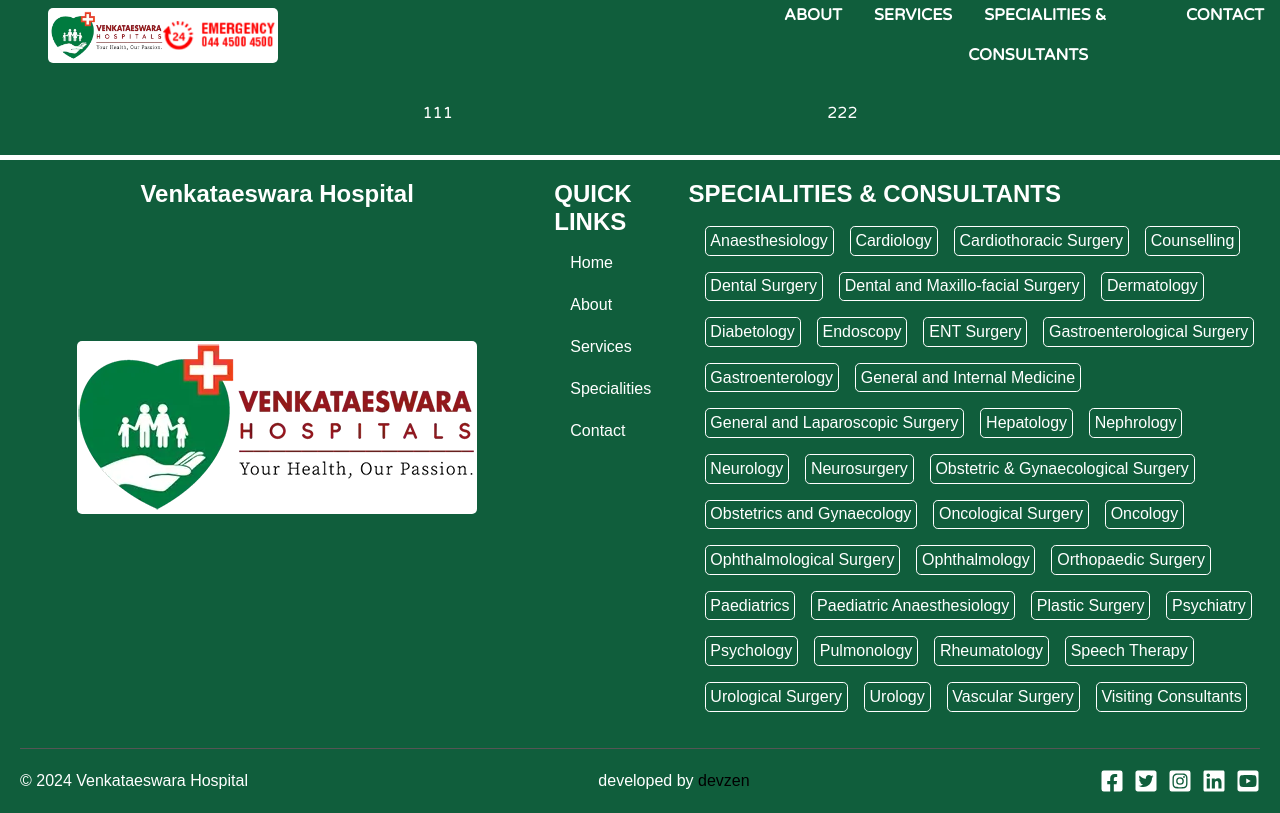
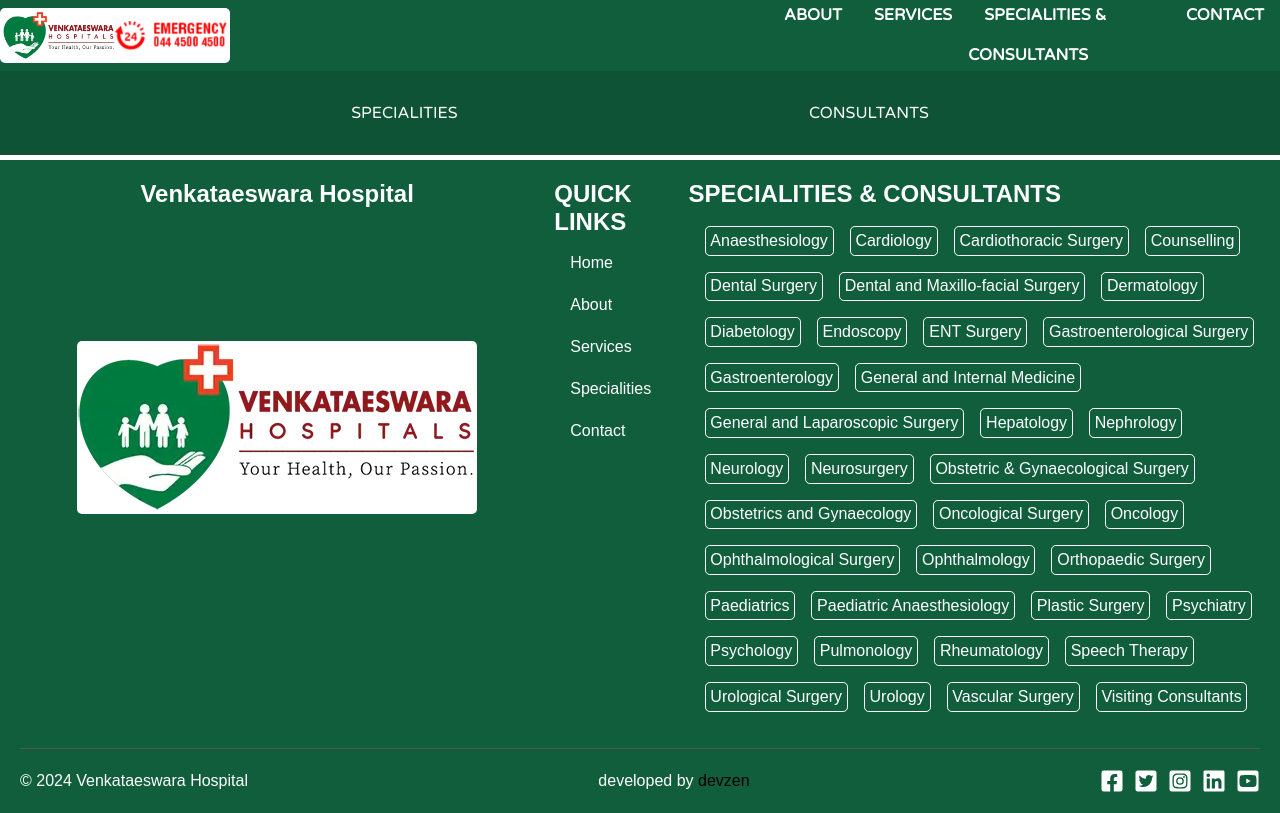
Before and after one commit to vikraman1653763/vhospital, a React (Vite) app: page / in a window 1280 px wide. Both pictures are taken after a click on the item "SPECIALITIES & CONSULTANTS". Built offline with nearby package versions, Linux system fonts and the light colour scheme.

Commit message:
28-12-2024

```diff
--- a/src/App.css
+++ b/src/App.css
@@ -54,7 +54,7 @@
 }
 
 ::-webkit-scrollbar-thumb {
-  background-color: #9BF00B;
+  background-color: #105e3c;
   border-radius: 10px;
   border: 3px solid #0C0C0C;
 }
@@ -65,13 +65,13 @@
 
 /* Example CSS for styling selected text */
 ::selection {
-  background: #9BF00B;
+  background: #105e3c;
   color: #000000;
 }
 
 /* For Firefox */
 ::-moz-selection {
-  background: #9BF00B;
+  background: #105e3c;
   color: #000000;
 }
 
--- a/src/component/navbar.jsx
+++ b/src/component/navbar.jsx
@@ -2,13 +2,14 @@
 import { Link, useLocation } from 'react-router-dom';
 import '../style/navbar.css';
 import { motion, AnimatePresence } from 'framer-motion';
+import { link } from 'framer-motion/client';
 
 const Navbar = () => {
   const [mini, setMini] = useState(false);
   const [types, setTypes] = useState(null);
   const location = useLocation();
 
-  const toggleFuture = () => {
+  const toggleservices = () => {
     setMini(!mini);
     setTypes(null);
   };
@@ -17,24 +18,53 @@
     setTypes((prev) => (prev === index ? null : index));
   };
 
-  const droneLinks = [
+  const serviceLinks = [
     {
-      type: '111',
+      type: 'SPECIALITIES ',
       models: [
-        { name: '1', link: '/1' },
-        { name: '1', link: '/1' },
-        { name: '1', link: '/1' },
+        { name: 'Allergy & Asthma', link: '/allergy-asthma' },
+        { name: 'Anaesthesiology', link: '/anaesthesiology' },
+        { name: 'Cardiology', link: '/cardiology' },
+        { name: 'Cardiothoracic Surgery', link: '/cardiothoracic-surgery' },
+        { name: 'Counselling', link: '/counselling' },
+        { name: 'Dental Surgery', link: '/dental-surgery' },
+        { name: 'Dental and Maxillo-facial Surgery', link: '/dental-maxillo-facial-surgery' },
+        { name: 'Dermatology', link: '/dermatology' },
+        { name: 'Diabetology', link: '/diabetology' },
+        { name: 'Endoscopy', link: '/endoscopy' },
+        { name: 'ENT Surgery', link: '/ent-surgery' },
+        { name: 'Gastroenterological Surgery', link: '/gastroenterological-surgery' },
+        { name: 'Gastroenterology', link: '/gastroenterology' },
+        { name: 'General and Internal Medicine', link: '/general-internal-medicine' },
+        { name: 'General and Laparoscopic Surgery', link: '/general-laparoscopic-surgery' },
+        { name: 'Hepatology', link: '/hepatology' },
+        { name: 'Nephrology', link: '/nephrology' },
+        { name: 'Neurology', link: '/neurology' },
+        { name: 'Neurosurgery', link: '/neurosurgery' },
+        { name: 'Obstetrics and Gynaecology', link: '/obstetrics-gynaecology' },
+        { name: 'Oncological Surgery', link: '/oncological-surgery' },
+        { name: 'Oncology', link: '/oncology' },
+        { name: 'Ophthalmological Surgery', link: '/ophthalmological-surgery' },
+        { name: 'Ophthalmology', link: '/ophthalmology' },
+        { name: 'Orthopaedic Surgery', link: '/orthopaedic-surgery' },
+        { name: 'Paediatrics', link: '/paediatrics' },
+        { name: 'Paediatric Anaesthesiology', link: '/paediatric-anaesthesiology' },
+        { name: 'Plastic Surgery', link: '/plastic-surgery' },
+        { name: 'Psychiatry', link: '/psychiatry' },
+        { name: 'Psychology', link: '/psychology' },
+        { name: 'Pulmonology', link: '/pulmonology' },
+        { name: 'Rheumatology', link: '/rheumatology' },
+        { name: 'Speech Therapy', link: '/speech-therapy' },
+        { name: 'Urology', link: '/urology' },
+        { name: 'Vascular Surgery', link: '/vascular-surgery' },
+        { name: 'Visiting Consultants', link: '/visiting-consultants' },
       ],
-    },
-    {
-      type: '222',
+    },{
+      type: 'CONSULTANTS ',
       models: [
-        { name: '1', link: '/1' },
-        { name: '1', link: '/1' },
-      ],
-    },
-
-
+        { name: 'Allergy doctor', link: '/allergy-asthma' },
+      ]
+    }
   ];
 
   // Close dropdowns when the route changes
@@ -47,17 +77,15 @@
     <nav>
       <div className="navbar">
         <div className='nav-logo'>
-
-        <Link to="/">
-        <img className="logooimg" src="/assets/logo.webp" alt="logo" />
-        <img className="logooimg" src="/assets/emergency.webp" alt="logo" />
-        </Link>
+          <Link to="/">
+            <img className="logooimg" src="/assets/logo.webp" alt="logo" />
+            <img className="logooimg" src="/assets/emergency.webp" alt="logo" />
+          </Link>
         </div>
         <ul>
-
           <li><Link to="/about">ABOUT</Link></li>
           <li><Link to="/services">SERVICES</Link></li>
-          <li onClick={toggleFuture}>
+          <li onClick={toggleservices}>
             <span>SPECIALITIES & CONSULTANTS</span>
           </li>
           <li><Link to="/Contact ">CONTACT</Link></li>
@@ -67,15 +95,15 @@
       <AnimatePresence>
         {mini && (
           <motion.div
-            className="future-container"
+            className="services-container"
             initial={{ opacity: 0, y: -100 }}
             animate={{ opacity: 1, y: 0 }}
             exit={{ opacity: 0, y: -100 }}
             transition={{ duration: 0.3 }}
           >
-            {droneLinks.map((drone, index) => (
-              <div key={index} onClick={() => toggleTypes(index)} className="drone-link">
-                {drone.type}
+            {serviceLinks.map((service, index) => (
+              <div key={index} onClick={() => toggleTypes(index)} className="service-link">
+                {service.type}
               </div>
             ))}
           </motion.div>
@@ -91,8 +119,8 @@
             exit={{ opacity: 0, y: -100 }}
             transition={{ duration: 0.3 }}
           >
-            <div className="future-type-container">
-              {droneLinks[types].models.map((model, modelIndex) => (
+            <div className="indi-type-container">
+              {serviceLinks[types].models.map((model, modelIndex) => (
                 <Link key={modelIndex} to={model.link}>
                   {model.name}
                 </Link>
@@ -104,4 +132,5 @@
     </nav>
   );
 };
+
 export default Navbar;
--- a/src/style/navbar.css
+++ b/src/style/navbar.css
@@ -1,3 +1,5 @@
+
+
 
 nav{
     background-color:#105e3c;
@@ -6,7 +8,6 @@
     flex-direction: column;
     justify-content: center;
     align-items: center;
-    padding: 0 48px;
     position: fixed;
     top: 0;
     z-index: 10;
@@ -288,8 +289,10 @@
         width: 12rem;
     }
   }
-
-.future-container{
+  .types-box{
+      width: 100%;
+    }
+    .services-container{
         width: 100%;
         height: auto;
         padding: 2em 0em;
@@ -298,25 +301,45 @@
         justify-content: space-evenly;
         color:  white;
         z-index: 8;
+        background-color:#0c422b62;
 
   }
-.drone-link{
+  .service-link{
     text-decoration: none;
     list-style: none;
     cursor:pointer;
   }
-.drone-link:hover, .future-type-container a:hover{
-    color: #105e3c;
+  .service-link:hover, .indi-type-container a:hover{
+    color: black;
   }
 
-.future-type-container{
-    padding: 2em 0em;
-
-    width: 100vw;
+  .indi-type-container {
+    padding: 2em ;
+    width: 100%;
     height: auto;
-    display: flex;
-    justify-content: space-evenly;
+    display: grid;
+    grid-template-columns: repeat(5, 1fr); /* 5 columns */
+    gap: 1em; /* Space between items */
+    justify-items: first baseline;
     align-items: center;
     z-index: 7;
-    border-bottom:1px solid #111111 ;
   }
+
+  .indi-type-container a {
+    list-style: none;
+    color: #fff;
+    text-decoration: none; /* Optional: Remove underline from links */
+    font-size: 1.1em; /* Optional: Adjust font size */
+  }
+
+  @media (max-width: 768px) {
+    .indi-type-container {
+      grid-template-columns: repeat(2, 1fr); /* 2 columns on smaller screens */
+    }
+  }
+
+  @media (max-width: 480px) {
+    .indi-type-container {
+      grid-template-columns: 1fr; /* 1 column on very small screens */
+    }
+  }
```
Lines whose indentation alone changed are shown as unchanged.
